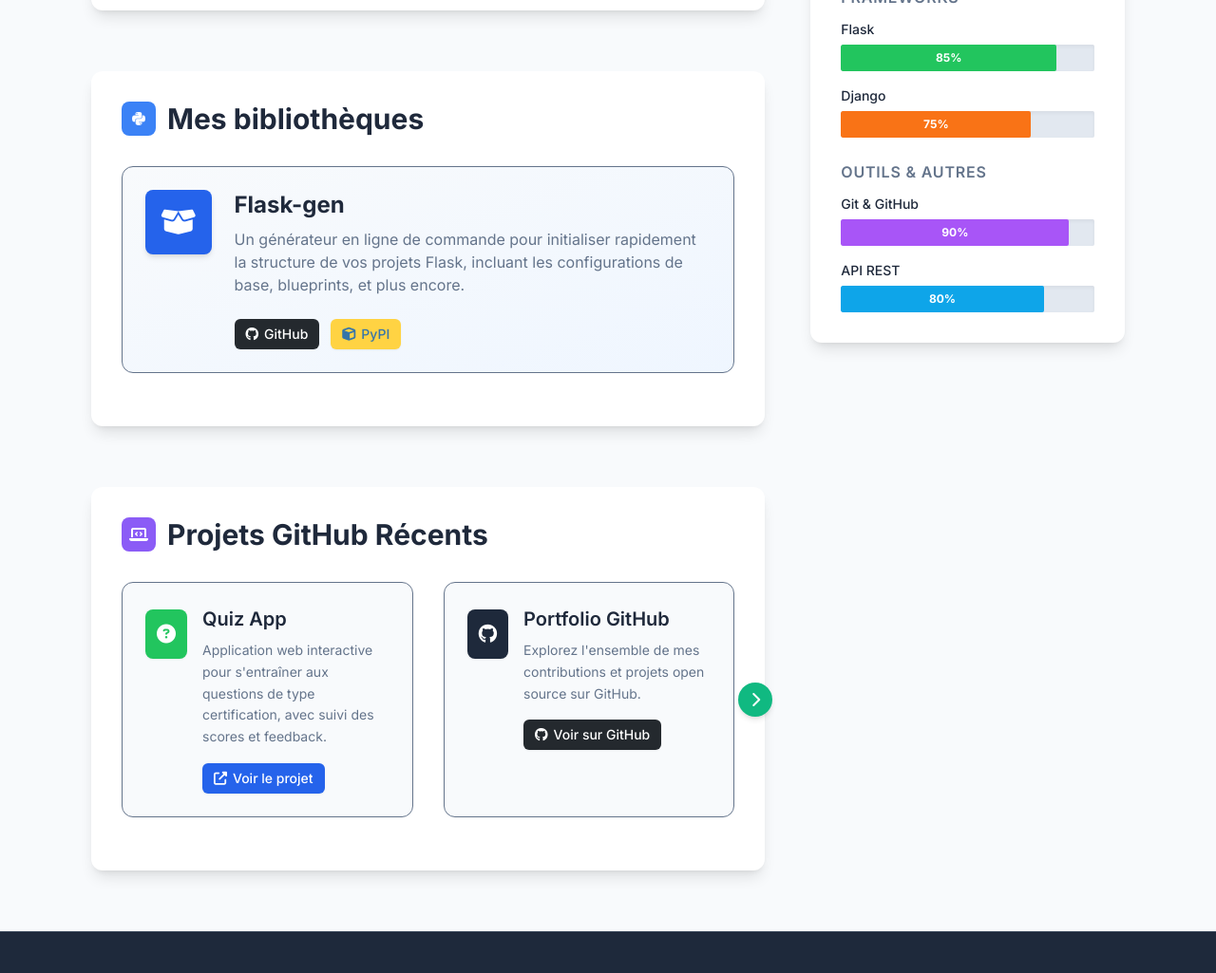
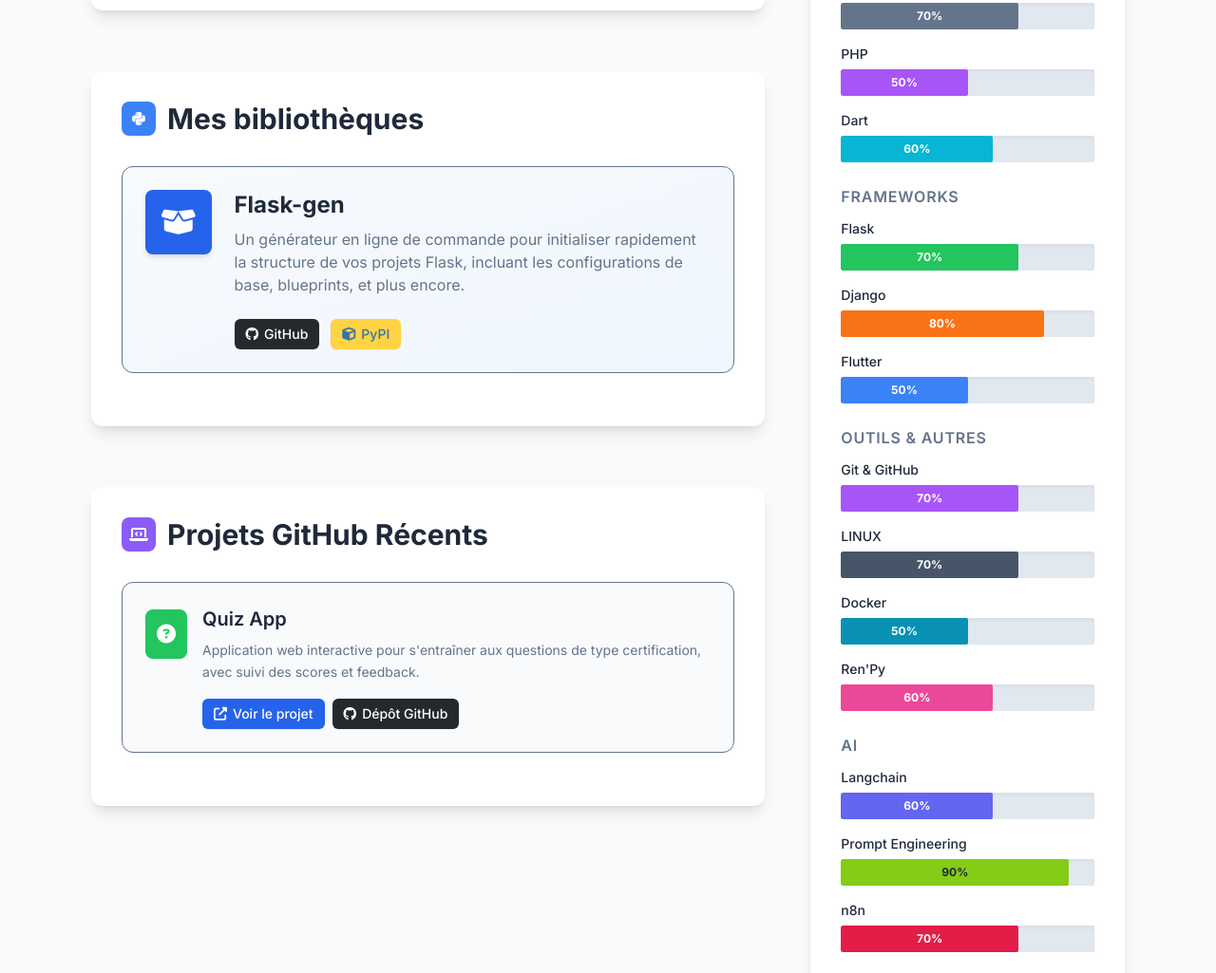
Before and after one commit to htshongany/htshongany.github.io, a plain HTML site: page index.html in a window 1280 px wide. Shown: the part 797-1822 px from the top of the page at 95% size. Drawn offline with nearby package versions, Linux system fonts and the light colour scheme; a script that the page names is missing.

Commit message:
update -> index.html & about.html

```diff
--- a/index.html
+++ b/index.html
@@ -72,13 +72,22 @@
             'project-icon-sky': '#0ea5e9',
             'project-icon-rose': '#f43f5e',
             // Couleurs spécifiques pour les compétences
-            'skill-python': '#3b82f6',
-            'skill-c': '#64748b',
-            'skill-js': '#facc15',
-            'skill-flask': '#22c55e',
-            'skill-django': '#f97316',
-            'skill-git': '#a855f7',
-            'skill-api': '#0ea5e9',
+            'skill-python': '#3b82f6', // Bleu pour Python
+            'skill-js': '#facc15',    // Jaune pour JavaScript
+            'skill-sql': '#0ea5e9',   // Bleu ciel pour SQL
+            'skill-c': '#64748b',     // Gris pour C
+            'skill-php': '#a855f7',   // Violet pour PHP
+            'skill-dart': '#06b6d4',  // Cyan pour Dart
+            'skill-flask': '#22c55e', // Vert pour Flask
+            'skill-django': '#f97316',// Orange pour Django
+            'skill-flutter': '#3b82f6',// Bleu (similaire à Python/Dart) pour Flutter
+            'skill-git': '#a855f7',   // Violet pour Git (réutilisation)
+            'skill-linux': '#475569', // Gris ardoise pour Linux
+            'skill-docker': '#0891b2',// Cyan plus foncé pour Docker
+            'skill-renpy': '#ec4899', // Rose pour Ren'Py
+            'skill-langchain': '#6366f1', // Indigo pour Langchain
+            'skill-prompt': '#84cc16',// Vert citron pour Prompt Eng.
+            'skill-n8n': '#e11d48',   // Rose foncé pour n8n
             // Couleurs pour boutons spécifiques plateformes
             'github-btn-bg': '#24292e',
             'github-btn-text': '#ffffff',
@@ -155,7 +164,7 @@
             <ul id="header-social-links" class="flex flex-wrap justify-center md:justify-start gap-x-4 sm:gap-x-5 gap-y-2 my-4 sm:my-5">
               <li><a href="mailto:sirehtshongany@gmail.com" class="text-blue-50 hover:text-white transition-colors duration-200 flex items-center gap-1.5 text-xs sm:text-sm"><i class="fas fa-envelope fa-fw" aria-hidden="true"></i> Email</a></li>
               <li><a href="https://github.com/htshongany" target="_blank" rel="noopener noreferrer" class="text-blue-50 hover:text-white transition-colors duration-200 flex items-center gap-1.5 text-xs sm:text-sm"><i class="fab fa-github fa-fw" aria-hidden="true"></i> GitHub</a></li>
-              <li><a href="https://www.linkedin.com/in/hamadou-tshongany-ba8678168" target="_blank" rel="noopener noreferrer" class="text-blue-50 hover:text-white transition-colors duration-200 flex items-center gap-1.5 text-xs sm:text-sm"><i class="fab fa-linkedin fa-fw" aria-hidden="true"></i> LinkedIn</a></li>
+              <li><a href="https://www.linkedin.com/in/hamadou-tshongany" target="_blank" rel="noopener noreferrer" class="text-blue-50 hover:text-white transition-colors duration-200 flex items-center gap-1.5 text-xs sm:text-sm"><i class="fab fa-linkedin fa-fw" aria-hidden="true"></i> LinkedIn</a></li>
               <li><a href="https://twitter.com/tshongany" target="_blank" rel="noopener noreferrer" class="text-blue-50 hover:text-white transition-colors duration-200 flex items-center gap-1.5 text-xs sm:text-sm"><i class="fab fa-twitter fa-fw" aria-hidden="true"></i> Twitter</a></li>
             </ul>
             <div class="mt-4">
@@ -242,51 +251,20 @@
             <div class="relative mb-6">
               <div id="projets-grid" class="grid grid-cols-1 md:grid-cols-2 gap-6 sm:gap-8">
                 <!-- USER_DATA_START:PROJECTS_LIST -->
-                <div class="pagination-item border border-secondary rounded-xl p-4 sm:p-6 bg-slate-50 hover:shadow-xl transition-all duration-300 ease-in-out transform hover:-translate-y-1">
+                <div class="pagination-item md:col-span-2 border border-secondary rounded-xl p-4 sm:p-6 bg-slate-50 hover:shadow-xl transition-all duration-300 ease-in-out transform hover:-translate-y-1">
                   <div class="flex items-start space-x-4">
                     <div class="p-3 rounded-lg shadow-sm flex-shrink-0 mt-1 text-white bg-project-icon-green"><i class="fas fa-question-circle text-xl" aria-hidden="true"></i></div>
-                    <div class="flex-1 text-center xs:text-left">
+                    <div class="flex-1 text-left"> <!-- Changed from text-center xs:text-left -->
                         <h3 class="text-lg sm:text-xl font-semibold text-text-main mb-2">Quiz App</h3>
                         <p class="text-text-muted mb-3 sm:mb-4 text-sm leading-relaxed">Application web interactive pour s'entraîner aux questions de type certification, avec suivi des scores et feedback.</p>
-                        <a href="https://htshongany.github.io/certification-quizzes/quiz-app/index.html" target="_blank" rel="noopener noreferrer" class="inline-flex items-center px-3 py-1.5 rounded-md bg-primary text-text-on-primary hover:bg-primary-dark transition-colors duration-200 text-xs sm:text-sm font-medium shadow-sm focus-visible:outline-primary focus-visible:outline-offset-2">
-                          <i class="fas fa-external-link-alt mr-1.5" aria-hidden="true"></i>Voir le projet
-                        </a>
-                    </div>
-                  </div>
-                </div>
-                <div class="pagination-item border border-secondary rounded-xl p-4 sm:p-6 bg-slate-50 hover:shadow-xl transition-all duration-300 ease-in-out transform hover:-translate-y-1">
-                  <div class="flex items-start space-x-4">
-                    <div class="p-3 rounded-lg shadow-sm flex-shrink-0 mt-1 text-white bg-project-icon-slate"><i class="fab fa-github text-xl" aria-hidden="true"></i></div>
-                    <div class="flex-1 text-center xs:text-left">
-                        <h3 class="text-lg sm:text-xl font-semibold text-text-main mb-2">Portfolio GitHub</h3>
-                        <p class="text-text-muted mb-3 sm:mb-4 text-sm leading-relaxed">Explorez l'ensemble de mes contributions et projets open source sur GitHub.</p>
-                        <a href="https://github.com/htshongany" target="_blank" rel="noopener noreferrer" class="inline-flex items-center px-3 py-1.5 rounded-md bg-github-btn-bg text-github-btn-text hover:bg-github-btn-hover-bg transition-colors duration-200 text-xs sm:text-sm font-medium shadow-sm focus-visible:outline-primary focus-visible:outline-offset-2">
-                          <i class="fab fa-github mr-1.5" aria-hidden="true"></i>Voir sur GitHub
-                        </a>
-                    </div>
-                  </div>
-                </div>
-                <div class="pagination-item border border-secondary rounded-xl p-4 sm:p-6 bg-slate-50 hover:shadow-xl transition-all duration-300 ease-in-out transform hover:-translate-y-1">
-                  <div class="flex items-start space-x-4">
-                    <div class="p-3 rounded-lg shadow-sm flex-shrink-0 mt-1 text-white bg-project-icon-sky"><i class="fas fa-tools text-xl" aria-hidden="true"></i></div>
-                    <div class="flex-1 text-center xs:text-left">
-                        <h3 class="text-lg sm:text-xl font-semibold text-text-main mb-2">Projet Exemple 3</h3>
-                        <p class="text-text-muted mb-3 sm:mb-4 text-sm leading-relaxed">Description du troisième projet, peut-être un outil CLI ou une API.</p>
-                        <a href="#" target="_blank" rel="noopener noreferrer" class="inline-flex items-center px-3 py-1.5 rounded-md bg-primary text-text-on-primary hover:bg-primary-dark transition-colors duration-200 text-xs sm:text-sm font-medium shadow-sm focus-visible:outline-primary focus-visible:outline-offset-2">
-                           <i class="fas fa-external-link-alt mr-1.5" aria-hidden="true"></i>Voir le projet
-                        </a>
-                    </div>
-                  </div>
-                </div>
-                <div class="pagination-item border border-secondary rounded-xl p-4 sm:p-6 bg-slate-50 hover:shadow-xl transition-all duration-300 ease-in-out transform hover:-translate-y-1">
-                  <div class="flex items-start space-x-4">
-                    <div class="p-3 rounded-lg shadow-sm flex-shrink-0 mt-1 text-white bg-project-icon-rose"><i class="fas fa-rocket text-xl" aria-hidden="true"></i></div>
-                    <div class="flex-1 text-center xs:text-left">
-                        <h3 class="text-lg sm:text-xl font-semibold text-text-main mb-2">Projet Exemple 4</h3>
-                        <p class="text-text-muted mb-3 sm:mb-4 text-sm leading-relaxed">Description d'un autre projet, axé sur la data science ou le machine learning.</p>
-                        <a href="#" target="_blank" rel="noopener noreferrer" class="inline-flex items-center px-3 py-1.5 rounded-md bg-primary text-text-on-primary hover:bg-primary-dark transition-colors duration-200 text-xs sm:text-sm font-medium shadow-sm focus-visible:outline-primary focus-visible:outline-offset-2">
-                           <i class="fas fa-external-link-alt mr-1.5" aria-hidden="true"></i>Voir le projet
-                        </a>
+                        <div class="flex flex-row flex-wrap justify-start gap-2 mt-3"> <!-- Ensures buttons are side-by-side with a gap -->
+                            <a href="https://htshongany.github.io/certification-quizzes/quiz-app/index.html" target="_blank" rel="noopener noreferrer" class="inline-flex items-center px-3 py-1.5 rounded-md bg-primary text-text-on-primary hover:bg-primary-dark transition-colors duration-200 text-xs sm:text-sm font-medium shadow-sm focus-visible:outline-primary focus-visible:outline-offset-2">
+                              <i class="fas fa-external-link-alt mr-1.5" aria-hidden="true"></i>Voir le projet
+                            </a>
+                            <a href="https://github.com/htshongany/certification-quizzes" target="_blank" rel="noopener noreferrer" class="inline-flex items-center px-3 py-1.5 rounded-md bg-github-btn-bg text-github-btn-text hover:bg-github-btn-hover-bg transition-colors duration-200 text-xs sm:text-sm font-medium shadow-sm focus-visible:outline-primary focus-visible:outline-offset-2">
+                                <i class="fab fa-github mr-1.5" aria-hidden="true"></i>Dépôt GitHub
+                            </a>
+                        </div>
                     </div>
                   </div>
                 </div>
@@ -310,22 +288,36 @@
                 <h3 class="text-base font-semibold mb-3 uppercase tracking-wider text-text-muted">Langages</h3>
                 <div class="space-y-4">
                   <div><h4 class="text-sm font-medium mb-1.5 text-text-main">Python</h4><div class="w-full bg-slate-200 rounded-sm h-7 shadow-inner overflow-hidden"><div class="h-full rounded-sm flex items-center justify-center px-2.5 bg-skill-python text-white" style="width: 90%;"><span class="text-xs font-bold">90%</span></div></div></div>
-                  <div><h4 class="text-sm font-medium mb-1.5 text-text-main">C</h4><div class="w-full bg-slate-200 rounded-sm h-7 shadow-inner overflow-hidden"><div class="h-full rounded-sm flex items-center justify-center px-2.5 bg-skill-c text-white" style="width: 65%;"><span class="text-xs font-bold">65%</span></div></div></div>
-                  <div><h4 class="text-sm font-medium mb-1.5 text-text-main">JavaScript</h4><div class="w-full bg-slate-200 rounded-sm h-7 shadow-inner overflow-hidden"><div class="h-full rounded-sm flex items-center justify-center px-2.5 bg-skill-js text-slate-800" style="width: 70%;"><span class="text-xs font-bold">70%</span></div></div></div>
+                  <div><h4 class="text-sm font-medium mb-1.5 text-text-main">JavaScript</h4><div class="w-full bg-slate-200 rounded-sm h-7 shadow-inner overflow-hidden"><div class="h-full rounded-sm flex items-center justify-center px-2.5 bg-skill-js text-slate-800" style="width: 60%;"><span class="text-xs font-bold">60%</span></div></div></div>
+                  <div><h4 class="text-sm font-medium mb-1.5 text-text-main">SQL</h4><div class="w-full bg-slate-200 rounded-sm h-7 shadow-inner overflow-hidden"><div class="h-full rounded-sm flex items-center justify-center px-2.5 bg-skill-sql text-white" style="width: 70%;"><span class="text-xs font-bold">70%</span></div></div></div>
+                  <div><h4 class="text-sm font-medium mb-1.5 text-text-main">C</h4><div class="w-full bg-slate-200 rounded-sm h-7 shadow-inner overflow-hidden"><div class="h-full rounded-sm flex items-center justify-center px-2.5 bg-skill-c text-white" style="width: 70%;"><span class="text-xs font-bold">70%</span></div></div></div>
+                  <div><h4 class="text-sm font-medium mb-1.5 text-text-main">PHP</h4><div class="w-full bg-slate-200 rounded-sm h-7 shadow-inner overflow-hidden"><div class="h-full rounded-sm flex items-center justify-center px-2.5 bg-skill-php text-white" style="width: 50%;"><span class="text-xs font-bold">50%</span></div></div></div>
+                  <div><h4 class="text-sm font-medium mb-1.5 text-text-main">Dart</h4><div class="w-full bg-slate-200 rounded-sm h-7 shadow-inner overflow-hidden"><div class="h-full rounded-sm flex items-center justify-center px-2.5 bg-skill-dart text-white" style="width: 60%;"><span class="text-xs font-bold">60%</span></div></div></div>
                 </div>
               </div>
               <div>
                 <h3 class="text-base font-semibold mb-3 uppercase tracking-wider text-text-muted">Frameworks</h3>
                 <div class="space-y-4">
-                  <div><h4 class="text-sm font-medium mb-1.5 text-text-main">Flask</h4><div class="w-full bg-slate-200 rounded-sm h-7 shadow-inner overflow-hidden"><div class="h-full rounded-sm flex items-center justify-center px-2.5 bg-skill-flask text-white" style="width: 85%;"><span class="text-xs font-bold">85%</span></div></div></div>
-                  <div><h4 class="text-sm font-medium mb-1.5 text-text-main">Django</h4><div class="w-full bg-slate-200 rounded-sm h-7 shadow-inner overflow-hidden"><div class="h-full rounded-sm flex items-center justify-center px-2.5 bg-skill-django text-white" style="width: 75%;"><span class="text-xs font-bold">75%</span></div></div></div>
+                  <div><h4 class="text-sm font-medium mb-1.5 text-text-main">Flask</h4><div class="w-full bg-slate-200 rounded-sm h-7 shadow-inner overflow-hidden"><div class="h-full rounded-sm flex items-center justify-center px-2.5 bg-skill-flask text-white" style="width: 70%;"><span class="text-xs font-bold">70%</span></div></div></div>
+                  <div><h4 class="text-sm font-medium mb-1.5 text-text-main">Django</h4><div class="w-full bg-slate-200 rounded-sm h-7 shadow-inner overflow-hidden"><div class="h-full rounded-sm flex items-center justify-center px-2.5 bg-skill-django text-white" style="width: 80%;"><span class="text-xs font-bold">80%</span></div></div></div>
+                  <div><h4 class="text-sm font-medium mb-1.5 text-text-main">Flutter</h4><div class="w-full bg-slate-200 rounded-sm h-7 shadow-inner overflow-hidden"><div class="h-full rounded-sm flex items-center justify-center px-2.5 bg-skill-flutter text-white" style="width: 50%;"><span class="text-xs font-bold">50%</span></div></div></div>
                 </div>
               </div>
               <div>
                 <h3 class="text-base font-semibold mb-3 uppercase tracking-wider text-text-muted">Outils & Autres</h3>
                 <div class="space-y-4">
-                  <div><h4 class="text-sm font-medium mb-1.5 text-text-main">Git & GitHub</h4><div class="w-full bg-slate-200 rounded-sm h-7 shadow-inner overflow-hidden"><div class="h-full rounded-sm flex items-center justify-center px-2.5 bg-skill-git text-white" style="width: 90%;"><span class="text-xs font-bold">90%</span></div></div></div>
-                  <div><h4 class="text-sm font-medium mb-1.5 text-text-main">API REST</h4><div class="w-full bg-slate-200 rounded-sm h-7 shadow-inner overflow-hidden"><div class="h-full rounded-sm flex items-center justify-center px-2.5 bg-skill-api text-white" style="width: 80%;"><span class="text-xs font-bold">80%</span></div></div></div>
+                  <div><h4 class="text-sm font-medium mb-1.5 text-text-main">Git & GitHub</h4><div class="w-full bg-slate-200 rounded-sm h-7 shadow-inner overflow-hidden"><div class="h-full rounded-sm flex items-center justify-center px-2.5 bg-skill-git text-white" style="width: 70%;"><span class="text-xs font-bold">70%</span></div></div></div>
+                  <div><h4 class="text-sm font-medium mb-1.5 text-text-main">LINUX</h4><div class="w-full bg-slate-200 rounded-sm h-7 shadow-inner overflow-hidden"><div class="h-full rounded-sm flex items-center justify-center px-2.5 bg-skill-linux text-white" style="width: 70%;"><span class="text-xs font-bold">70%</span></div></div></div>
+                  <div><h4 class="text-sm font-medium mb-1.5 text-text-main">Docker</h4><div class="w-full bg-slate-200 rounded-sm h-7 shadow-inner overflow-hidden"><div class="h-full rounded-sm flex items-center justify-center px-2.5 bg-skill-docker text-white" style="width: 50%;"><span class="text-xs font-bold">50%</span></div></div></div>
+                  <div><h4 class="text-sm font-medium mb-1.5 text-text-main">Ren'Py</h4><div class="w-full bg-slate-200 rounded-sm h-7 shadow-inner overflow-hidden"><div class="h-full rounded-sm flex items-center justify-center px-2.5 bg-skill-renpy text-white" style="width: 60%;"><span class="text-xs font-bold">60%</span></div></div></div>
+                </div>
+              </div>
+              <div>
+                <h3 class="text-base font-semibold mb-3 uppercase tracking-wider text-text-muted">AI</h3>
+                <div class="space-y-4">
+                  <div><h4 class="text-sm font-medium mb-1.5 text-text-main">Langchain</h4><div class="w-full bg-slate-200 rounded-sm h-7 shadow-inner overflow-hidden"><div class="h-full rounded-sm flex items-center justify-center px-2.5 bg-skill-langchain text-white" style="width: 60%;"><span class="text-xs font-bold">60%</span></div></div></div>
+                  <div><h4 class="text-sm font-medium mb-1.5 text-text-main">Prompt Engineering</h4><div class="w-full bg-slate-200 rounded-sm h-7 shadow-inner overflow-hidden"><div class="h-full rounded-sm flex items-center justify-center px-2.5 bg-skill-prompt text-slate-800" style="width: 90%;"><span class="text-xs font-bold">90%</span></div></div></div>
+                  <div><h4 class="text-sm font-medium mb-1.5 text-text-main">n8n</h4><div class="w-full bg-slate-200 rounded-sm h-7 shadow-inner overflow-hidden"><div class="h-full rounded-sm flex items-center justify-center px-2.5 bg-skill-n8n text-white" style="width: 70%;"><span class="text-xs font-bold">70%</span></div></div></div>
                 </div>
               </div>
               <!-- USER_DATA_END:SKILLS_CATEGORIES -->
@@ -345,7 +337,7 @@
           <!-- USER_DATA_START:FOOTER_SOCIAL_LINKS (Identique au header pour la source des données, mais style différent) -->
           <a href="mailto:sirehtshongany@gmail.com" class="flex items-center p-3 sm:p-4 rounded-lg bg-footer-link-hover-bg hover:bg-opacity-80 transition-all duration-200 group transform hover:scale-105 focus:scale-105 focus-visible:outline-primary focus-visible:outline-offset-1"><div class="text-white p-2 sm:p-2.5 rounded-lg mr-3 shadow-md group-hover:shadow-lg transition-shadow duration-200 flex-shrink-0 bg-red-500"><i class="fas fa-envelope fa-fw text-base" aria-hidden="true"></i></div><div class="min-w-0 flex-1"><div class="font-semibold text-sm text-text-on-dark-bg">Email</div><div class="text-xs text-slate-400 group-hover:text-slate-200 transition-colors truncate">Me contacter</div></div></a>
           <a href="https://github.com/htshongany" target="_blank" rel="noopener noreferrer" class="flex items-center p-3 sm:p-4 rounded-lg bg-footer-link-hover-bg hover:bg-opacity-80 transition-all duration-200 group transform hover:scale-105 focus:scale-105 focus-visible:outline-primary focus-visible:outline-offset-1"><div class="text-white p-2 sm:p-2.5 rounded-lg mr-3 shadow-md group-hover:shadow-lg transition-shadow duration-200 flex-shrink-0 bg-slate-900"><i class="fab fa-github fa-fw text-base" aria-hidden="true"></i></div><div class="min-w-0 flex-1"><div class="font-semibold text-sm text-text-on-dark-bg">GitHub</div><div class="text-xs text-slate-400 group-hover:text-slate-200 transition-colors truncate">htshongany</div></div></a>
-          <a href="https://www.linkedin.com/in/hamadou-tshongany-ba8678168" target="_blank" rel="noopener noreferrer" class="flex items-center p-3 sm:p-4 rounded-lg bg-footer-link-hover-bg hover:bg-opacity-80 transition-all duration-200 group transform hover:scale-105 focus:scale-105 focus-visible:outline-primary focus-visible:outline-offset-1"><div class="text-white p-2 sm:p-2.5 rounded-lg mr-3 shadow-md group-hover:shadow-lg transition-shadow duration-200 flex-shrink-0 bg-blue-600"><i class="fab fa-linkedin fa-fw text-base" aria-hidden="true"></i></div><div class="min-w-0 flex-1"><div class="font-semibold text-sm text-text-on-dark-bg">LinkedIn</div><div class="text-xs text-slate-400 group-hover:text-slate-200 transition-colors truncate">Hamadou Tshongany</div></div></a>
+          <a href="https://www.linkedin.com/in/hamadou-tshongany" target="_blank" rel="noopener noreferrer" class="flex items-center p-3 sm:p-4 rounded-lg bg-footer-link-hover-bg hover:bg-opacity-80 transition-all duration-200 group transform hover:scale-105 focus:scale-105 focus-visible:outline-primary focus-visible:outline-offset-1"><div class="text-white p-2 sm:p-2.5 rounded-lg mr-3 shadow-md group-hover:shadow-lg transition-shadow duration-200 flex-shrink-0 bg-blue-600"><i class="fab fa-linkedin fa-fw text-base" aria-hidden="true"></i></div><div class="min-w-0 flex-1"><div class="font-semibold text-sm text-text-on-dark-bg">LinkedIn</div><div class="text-xs text-slate-400 group-hover:text-slate-200 transition-colors truncate">Hamadou Tshongany</div></div></a>
           <a href="https://twitter.com/tshongany" target="_blank" rel="noopener noreferrer" class="flex items-center p-3 sm:p-4 rounded-lg bg-footer-link-hover-bg hover:bg-opacity-80 transition-all duration-200 group transform hover:scale-105 focus:scale-105 focus-visible:outline-primary focus-visible:outline-offset-1"><div class="text-white p-2 sm:p-2.5 rounded-lg mr-3 shadow-md group-hover:shadow-lg transition-shadow duration-200 flex-shrink-0 bg-sky-500"><i class="fab fa-twitter fa-fw text-base" aria-hidden="true"></i></div><div class="min-w-0 flex-1"><div class="font-semibold text-sm text-text-on-dark-bg">Twitter</div><div class="text-xs text-slate-400 group-hover:text-slate-200 transition-colors truncate">@tshongany</div></div></a>
           <!-- USER_DATA_END:FOOTER_SOCIAL_LINKS -->
         </div>
```
Also changed, not shown: about.html (+2 -2 lines).
